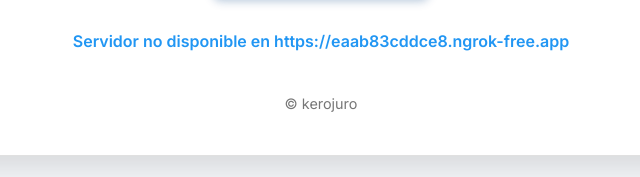
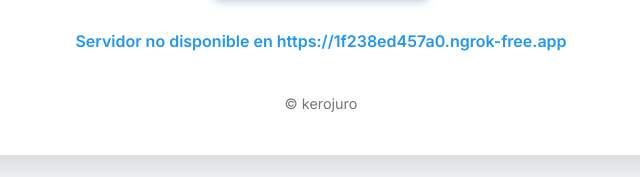
Before and after one commit to jakineru/registrocivil, a plain HTML site: page index.html in a window 1280 px wide. Shown: the part 620-797 px from the top of the page, 319-959 px from the left. Drawn offline with nearby package versions, Linux system fonts and the light colour scheme; no server answers.

Commit message:
Update index.html

```diff
--- a/index.html
+++ b/index.html
@@ -233,7 +233,7 @@
         const noResults = document.getElementById('noResults');
         const errorMessage = document.getElementById('errorMessage');
 
-        const API_URL = 'https://eaab83cddce8.ngrok-free.app';
+        const API_URL = 'https://1f238ed457a0.ngrok-free.app';
 
         function showLoading() {
             loadingAnimation.style.display = 'block';
```
